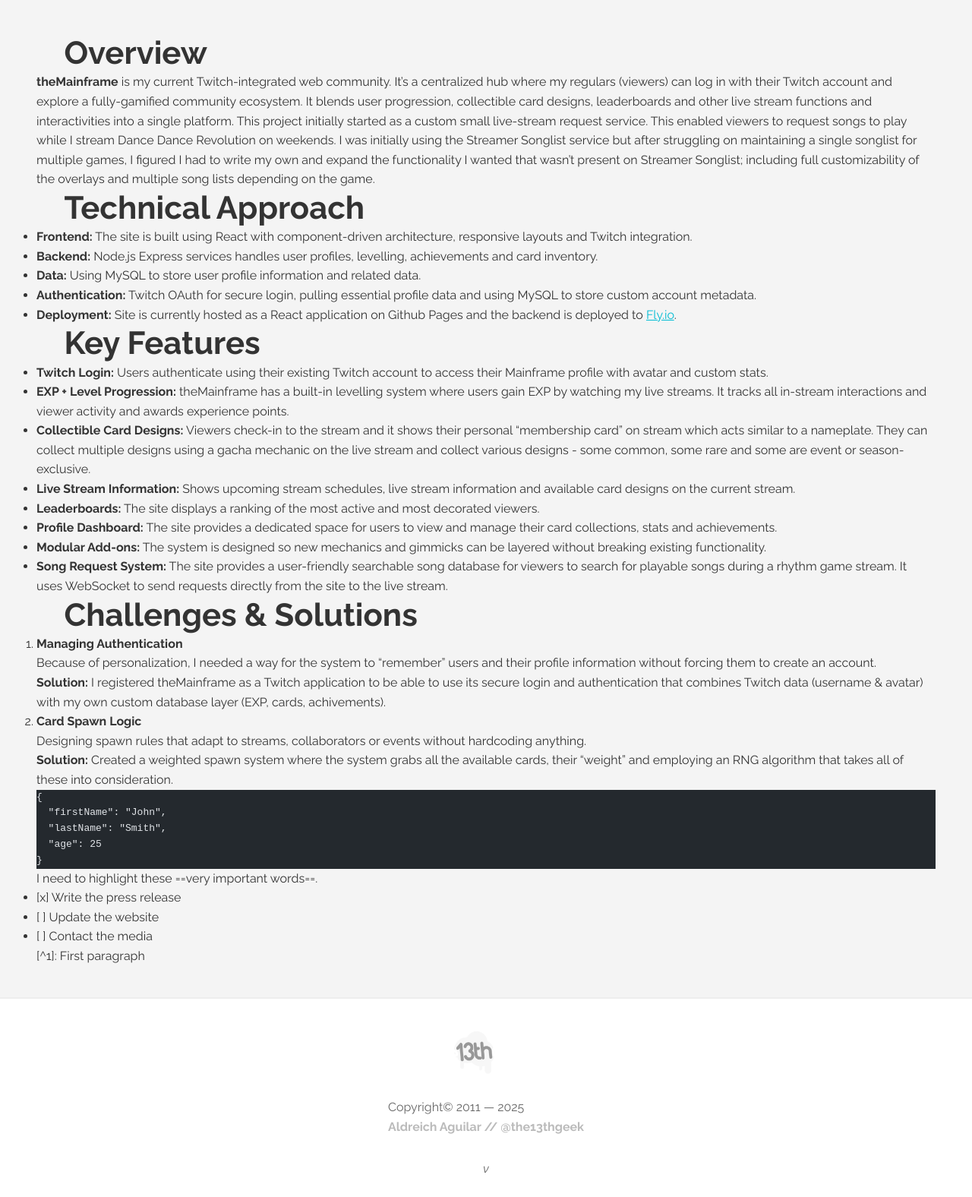
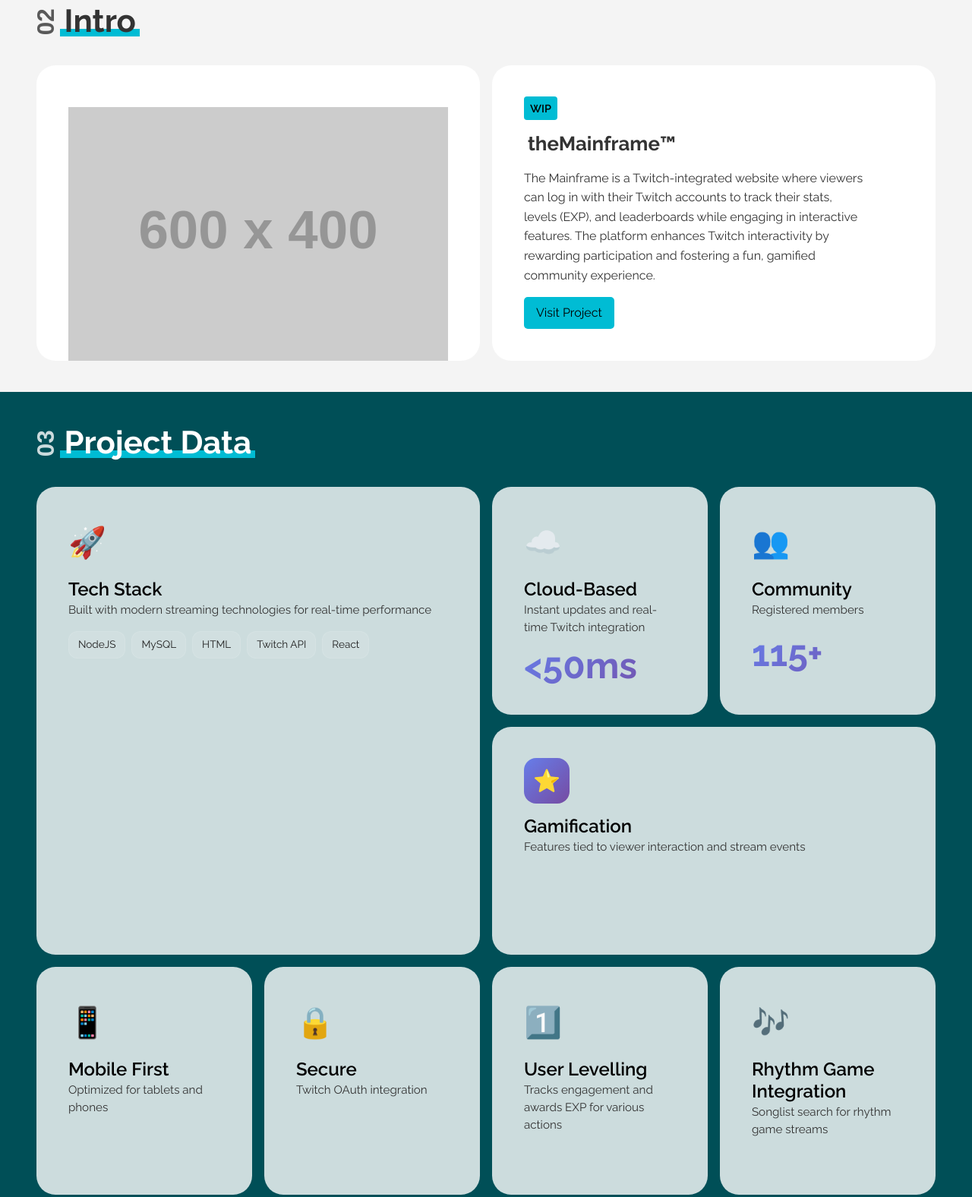
Before and after one commit to the13thgeek/the13thgeek-dot-com-astro, an Astro site: page /projects/the-mainframe in a window 1280 px wide. Shown: the part 375-1951 px from the top of the page at 76% size. Built offline with nearby package versions, Linux system fonts and the light colour scheme; Astro itself is replaced by a stand-in of ours; no server answers; placeholder pictures from the web are drawn by us; a web font is replaced by a local one.

Commit message:
Project page updates

```diff
--- /dev/null
+++ b/src/components/ProjectBento.astro
@@ -0,0 +1,43 @@
+---
+import './ProjectBento.scss';
+
+interface BentoItem {
+  icon: string;
+  title: string;
+  description: string;
+  size?: 'default' | 'large' | 'wide' | 'tall';
+  stat?: string;
+  tags?: string[];
+  hasFeatureIcon?: boolean;
+}
+
+interface Props {
+  items: BentoItem[];
+}
+
+const { items } = Astro.props;
+---
+
+<div class="project-bento-grid">
+  {items.map((item) => (
+    <div class={`bento-item ${item.size || 'default'}`}>
+      <div>
+        {item.hasFeatureIcon ? (
+          <div class="feature-icon">{item.icon}</div>
+        ) : (
+          <div class="item-icon">{item.icon}</div>
+        )}
+        <h3 class="item-title">{item.title}</h3>
+        <p class="item-description">{item.description}</p>
+        {item.tags && (
+          <div class="tech-list">
+            {item.tags.map((tag) => (
+              <span class="tech-tag">{tag}</span>
+            ))}
+          </div>
+        )}
+      </div>
+      {item.stat && <div class="stat-number">{item.stat}</div>}
+    </div>
+  ))}
+</div>
--- /dev/null
+++ b/src/components/ProjectBento.scss
@@ -0,0 +1,117 @@
+@use '../styles/variables' as *;
+@use '../styles/mixins' as *;
+
+.project-bento-grid {
+    display: grid;
+    grid-template-columns: 1fr;
+    grid-auto-rows: 250px;
+    gap: 16px;
+    width: 100%;
+
+    @include respond(md) {
+        grid-auto-rows: 275px;
+        grid-template-columns: repeat(2, 1fr);
+    }
+
+    @include respond(lg) {
+        grid-auto-rows: 300px;
+        grid-template-columns: repeat(4, 1fr);
+    }
+}
+
+.bento-item {
+    @include tile(true);
+    background-color: rgba(255, 255, 255, 0.8);
+    color: #212121;
+    display: flex;
+    flex-direction: column;
+    justify-content: space-between;
+    transition: all 0.3s ease;
+    position: relative;
+
+    &:hover {
+        background: rgba(255, 255, 255, 1);
+        transform: translateY(-4px);
+    }
+
+    .item-icon {
+        font-size: 2.5rem;
+        margin-bottom: 1rem;
+    }
+
+    .feature-icon {
+        width: 60px;
+        height: 60px;
+        background: linear-gradient(135deg, #667eea 0%, #764ba2 100%);
+        border-radius: 16px;
+        display: flex;
+        align-items: center;
+        justify-content: center;
+        font-size: 1.8rem;
+        margin-bottom: 1rem;
+    }
+
+    .item-title {
+        font-size: 1.5rem;
+        font-weight: 600;
+        margin: 0;
+        padding: 0;
+        color: #000;
+    }
+
+    .item-description {
+        font-size: 0.95rem;
+        color: #333;
+        line-height: 1.5;
+    }
+
+    // Mobile-first: sizes only apply at larger breakpoints
+    @include respond(md) {
+        &.large {
+            grid-column: span 2;
+        }
+    }
+
+    @include respond(lg) {
+        &.large {
+            grid-column: span 2;
+            grid-row: span 2;
+        }
+
+        &.wide {
+            grid-column: span 2;
+        }
+
+        &.tall {
+            grid-row: span 2;
+        }
+    }
+}
+
+
+
+
+
+.tech-list {
+    display: flex;
+    flex-wrap: wrap;
+    gap: 8px;
+    margin-top: 1rem;
+}
+
+.tech-tag {
+    background: rgba(255, 255, 255, 0.1);
+    padding: 6px 12px;
+    border-radius: 12px;
+    font-size: 0.85rem;
+    border: 1px solid rgba(255, 255, 255, 0.1);
+}
+
+.stat-number {
+    font-size: 3rem;
+    font-weight: 700;
+    background: linear-gradient(135deg, #667eea 0%, #764ba2 100%);
+    -webkit-background-clip: text;
+    -webkit-text-fill-color: transparent;
+    background-clip: text;
+}
--- a/src/content/config.ts
+++ b/src/content/config.ts
@@ -25,13 +25,23 @@ const projectsCollection = defineCollection({
   schema: z.object({
     title: z.string(),
     description: z.string(),
-    type: z.enum(['wip', 'past']),
+    type: z.enum(['wip', 'archived']),
     featured: z.boolean().default(false),
     order: z.number().optional(),
     image: z.string(), // path like '/assets/projects/my-project.jpg'
     url: z.string().url().optional(),
     tech: z.array(z.string()),
     notes: z.string().optional(),
+
+    bentoItems: z.array(z.object({
+      icon: z.string(),
+      title: z.string(),
+      description: z.string(),
+      size: z.enum(['default', 'large', 'wide', 'tall']).default('default'),
+      stat: z.string().optional(),
+      tags: z.array(z.string()).optional(),
+      hasFeatureIcon: z.boolean().optional(),
+    })).optional(),
   }),
 });
 
--- a/src/content/projects/the-mainframe.md
+++ b/src/content/projects/the-mainframe.md
@@ -8,14 +8,59 @@ image: "/assets/projects/thumb-the-mainframe.jpg"
 url: "https://mainframe.the13thgeek.com"
 tech: ["NodeJS", "MySQL", "HTML", "Twitch API", "React"]
 notes: ""
+
+bentoItems:
+#   - icon: '🚀'
+#     title: 'Tech Stack'
+#     description: 'Built with modern streaming technologies for real-time performance'
+#     size: 'large'
+#     tags: ['React', 'Node.js', 'WebSockets', 'Twitch API', 'Express']
+
+  - icon: '☁️'
+    title: 'Cloud-Based'
+    description: 'Instant updates and real-time Twitch integration'
+    size: 'default'
+    stat: '<50ms'
+
+  - icon: '👥'
+    title: 'Community'
+    description: 'Registered members'
+    size: 'default'
+    stat: '115+'
+
+  - icon: '⭐'
+    title: 'Gamification'
+    description: 'Features tied to viewer interaction and stream events'
+    size: 'wide'
+    hasFeatureIcon: true
+
+  - icon: '📱'
+    title: 'Mobile First'
+    description: 'Optimized for tablets and phones'
+    size: 'default'
+
+  - icon: '🔒'
+    title: 'Secure'
+    description: 'Twitch OAuth integration'
+    size: 'default'
+
+  - icon: '1️⃣'
+    title: 'User Levelling'
+    description: 'Tracks engagement and awards EXP for various actions'
+    size: 'default'
+
+  - icon: '🎶'
+    title: 'Rhythm Game Integration'
+    description: 'Songlist search for rhythm game streams'
+    size: 'default'
 ---
 
-## Overview
+### Overview
 
 **theMainframe** is my current Twitch-integrated web community. It's a centralized hub where my regulars  (viewers) can log in with their Twitch account and explore a fully-gamified community ecosystem. It blends user progression, collectible card designs, leaderboards and other live stream functions and interactivities into a single platform.
 This project initially started as a custom small live-stream request service. This enabled viewers to request songs to play while I stream Dance Dance Revolution on weekends. I was initially using the Streamer Songlist service but after struggling on maintaining a single songlist for multiple games, I figured I had to write my own and expand the functionality I wanted that wasn't present on Streamer Songlist; including full customizability of the overlays and multiple song lists depending on the game.
 
-## Technical Approach
+### Technical Approach
 
 - **Frontend:** The site is built using React with component-driven architecture, responsive layouts and Twitch integration.
 - **Backend:** Node.js Express services handles user profiles, levelling, achievements and card inventory.
@@ -23,7 +68,7 @@ This project initially started as a custom small live-stream request service. Th
 - **Authentication:** Twitch OAuth for secure login, pulling essential profile data and using MySQL to store custom account metadata.
 - **Deployment:** Site is currently hosted as a React application on Github Pages and the backend is deployed to Fly.io.
 
-## Key Features
+### Key Features
 - **Twitch Login:** Users authenticate using their existing Twitch account to access their Mainframe profile with avatar and custom stats.
 - **EXP + Level Progression:** theMainframe has a built-in levelling system where users gain EXP by watching my live streams. It tracks all in-stream interactions and viewer activity and awards experience points.
 - **Collectible Card Designs:** Viewers check-in to the stream and it shows their personal "membership card" on stream which acts similar to a nameplate. They can collect multiple designs using a gacha mechanic on the live stream and collect various designs - some common, some rare and some are event or season-exclusive.
@@ -33,7 +78,7 @@ This project initially started as a custom small live-stream request service. Th
 - **Modular Add-ons:** The system is designed so new mechanics and gimmicks can be layered without breaking existing functionality.
 - **Song Request System:** The site provides a user-friendly searchable song database for viewers to search for playable songs during a rhythm game stream. It uses WebSocket to send requests directly from the site to the live stream.
 
-## Challenges & Solutions
+### Challenges & Solutions
 
 1. **Managing Authentication**
 
--- a/src/lib/projects.ts
+++ b/src/lib/projects.ts
@@ -20,3 +20,25 @@ export async function getProjectsByType(type: 'wip' | 'past') {
   const projects = await getAllProjects();
   return projects.filter(p => p.data.type === type);
 }
+
+export function getBentoItemsWithTech(project: Project) {
+  const items = project.data.bentoItems || [];
+
+  // Optionally auto-add tech stack as first item if not manually specified
+  const hasTechItem = items.some(item => item.title === 'Tech Stack');
+
+  if (!hasTechItem && project.data.tech.length > 0) {
+    return [
+      {
+        icon: '🚀',
+        title: 'Tech Stack',
+        description: 'Built with modern streaming technologies for real-time performance',
+        size: 'large' as const,
+        tags: project.data.tech,
+      },
+      ...items,
+    ];
+  }
+
+  return items;
+}
--- a/src/pages/projects/[slug].astro
+++ b/src/pages/projects/[slug].astro
@@ -4,7 +4,9 @@ import GlobalLayout from '../../layouts/GlobalLayout.astro';
 import HeadingCard from '../../components/HeadingCard.astro';
 import SectionHeading from '../../components/SectionHeading.astro';
 import SectionContainer from '../../components/SectionContainer.astro';
-import { getAllProjects } from '../../lib/projects';
+import ProjectBento from "../../components/ProjectBento.astro";
+import { getAllProjects, getBentoItemsWithTech } from '../../lib/projects';
+import '../../styles/projects.scss';
 
 export const getStaticPaths = ( async () => {
     const projects = await getAllProjects();
@@ -17,6 +19,7 @@ export const getStaticPaths = ( async () => {
 
 const { project } = Astro.props;
 const { Content } = await project.render();
+const bentoItems = getBentoItemsWithTech(project);
 ---
 
 
@@ -36,7 +39,33 @@ const { Content } = await project.render();
 		</HeadingCard>
 	</SectionContainer>
 
-    <SectionContainer>
+    <SectionContainer noTopMargin>
+        <SectionHeading sectionNumber={2} headingType='h2' slot="heading">Intro</SectionHeading>
+        <div class="project-intro">
+            <div class="image">
+                <img src="https://placehold.co/600x400" alt={project.data.title} />
+            </div>
+            <div class="content">
+                <span class="type">{project.data.type}</span>
+                <h3>{project.data.title}</h3>
+                <p>{project.data.description}</p>
+                {project.data.url && (
+                    <a href={project.data.url} target="_blank" rel="noopener noreferrer" class="project-link">Visit Project</a>
+                )}
+            </div>
+
+        </div>
+    </SectionContainer>
+
+    <SectionContainer className="project-data">
+        <SectionHeading sectionNumber={3} headingType='h2'>Project Data</SectionHeading>
+        {project.data.bentoItems && project.data.bentoItems.length > 0 && (
+            <ProjectBento items={bentoItems} />
+        )}
+    </SectionContainer>
+
+    <SectionContainer className="project-info">
+        <SectionHeading sectionNumber={4} headingType='h2'>Information</SectionHeading>
         <Content />
     </SectionContainer>
 </GlobalLayout>
--- /dev/null
+++ b/src/styles/projects.scss
@@ -0,0 +1,80 @@
+@use './variables' as *;
+@use './mixins' as *;
+
+.project-intro {
+    display: grid;
+    grid-template-columns: 1fr;
+    gap: 1rem;
+
+    @include respond(md) {
+        grid-template-columns: repeat(2, 1fr);
+    }
+
+    .image {
+        @include tile(true);
+        background-color: #fff;
+        display: flex;
+        flex-direction: column;
+        justify-content: end;
+        padding-bottom: 0 !important;
+    }
+    .content {
+        @include tile(true);
+        background-color: #fff;
+        display: flex;
+        flex-direction: column;
+        align-items: start;
+        gap: 1rem;
+
+        &>* {
+            max-width: 90%;
+        }
+
+        .type {
+            background-color: var(--accent);
+            color: #000;
+            padding: 0.25rem 0.5rem;
+            border-radius: 4px;
+            font-weight: 600;
+            text-transform: uppercase;
+            font-size: 0.9rem;
+        }
+        h3 {
+            margin: 0;
+        }
+        a {
+            background-color: var(--accent);
+            color: #000;
+            text-decoration: none;
+            padding: 0.5rem 1rem;
+            border-radius: 5px;
+        }
+    }
+
+}
+
+.project-data {
+    background-color: var(--deep);
+    color: #fff;
+
+    .struct {
+        display: flex;
+        flex-direction: column;
+        align-items: start;
+        gap: 2rem;
+    }
+}
+
+.project-info {
+    .struct {
+        display: flex;
+        flex-direction: column;
+        align-items: start;
+        gap: 2rem;
+        max-width: 768px;
+    }
+    h3 {
+        margin: 0;
+        padding: 0;
+    }
+}
```
